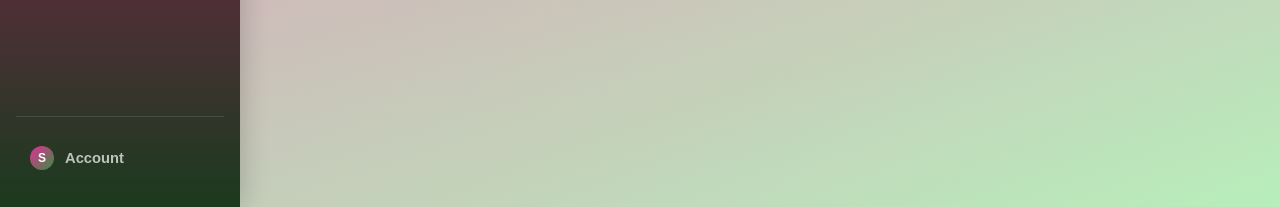
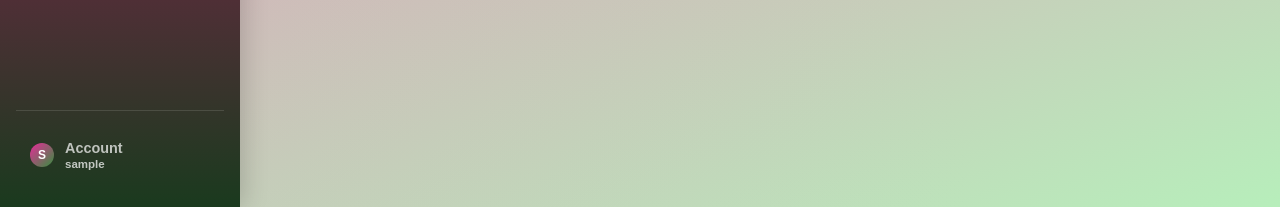
Before and after one commit to Saboor-Ul-fajr/Bloom-Website, a Flask app: page /tasks in a window 1280 px wide. Shown: the part 593-800 px from the top of the page. Run offline with Flask 3, Linux system fonts and the light colour scheme; the visitor is signed in with stand-in values (Sample User, id 1); tables that the repository leaves empty hold one stand-in row (values such as "Sample post"); some libraries are stand-ins or nearby versions.

Commit message:
Improve mobile navigation drawer

```diff
--- a/static/css/style.css
+++ b/static/css/style.css
@@ -299,6 +299,9 @@ body {
 }
 .nav-item .n-icon { font-size: 1.1rem; width: 22px; text-align: center; flex-shrink: 0; }
 .account-avatar { width: 24px; height: 24px; display: inline-grid; place-items: center; flex-shrink: 0; border-radius: 50%; background: linear-gradient(135deg, var(--straw-core), var(--matcha-core)); color: var(--white-pure); font-size: 0.75rem; font-weight: 800; }
+.account-nav-copy { display: flex; min-width: 0; flex-direction: column; gap: 2px; }
+.account-nav-copy strong { color: inherit; font-size: 0.9rem; }
+.account-nav-copy small { overflow: hidden; color: rgba(255,255,255,0.72); font-size: 0.72rem; font-weight: 600; text-overflow: ellipsis; white-space: nowrap; }
 
 .sidebar-footer {
   margin-top: auto;
@@ -944,8 +947,9 @@ textarea { resize: vertical; min-height: 80px; }
 
 /* ─── Responsive ────────────────────────────── */
 @media (max-width: 760px) {
-  .sidebar { position: fixed; top: 0; left: -240px; z-index: 1100; transition: left 0.3s; height: 100vh; }
+  .sidebar { position: fixed; top: 0; bottom: 0; left: -240px; z-index: 1100; height: 100vh; height: 100dvh; max-height: 100dvh; padding-top: calc(1.5rem + env(safe-area-inset-top)); padding-bottom: calc(0.75rem + env(safe-area-inset-bottom)); overflow-x: hidden; overflow-y: auto; overscroll-behavior-y: contain; touch-action: pan-y; -webkit-overflow-scrolling: touch; transition: left 0.3s; }
   .sidebar.open { left: 0; }
+  .sidebar-footer { position: sticky; bottom: 0; z-index: 1; padding-top: 0.7rem; background: var(--matcha-deep); }
   .mobile-toggle { display: flex; }
   .main-content { padding: 1rem; padding-top: 4rem; }
   .money-grid { grid-template-columns: 1fr; }
--- a/templates/app.html
+++ b/templates/app.html
@@ -80,7 +80,7 @@
     <a class="nav-item" data-page="books"     onclick="showPage('books')"><span class="n-icon">📜</span>Books</a>
 
     <div class="sidebar-footer">
-      <a class="nav-item account-nav-item" data-page="account" onclick="showPage('account')"><span class="account-avatar">{{ user.username[0].upper() }}</span>Account</a>
+      <a class="nav-item account-nav-item" data-page="account" onclick="showPage('account')"><span class="account-avatar">{{ user.username[0].upper() }}</span><span class="account-nav-copy"><strong>Account</strong><small>{{ user.username }}</small></span></a>
     </div>
   </aside>
 
```
